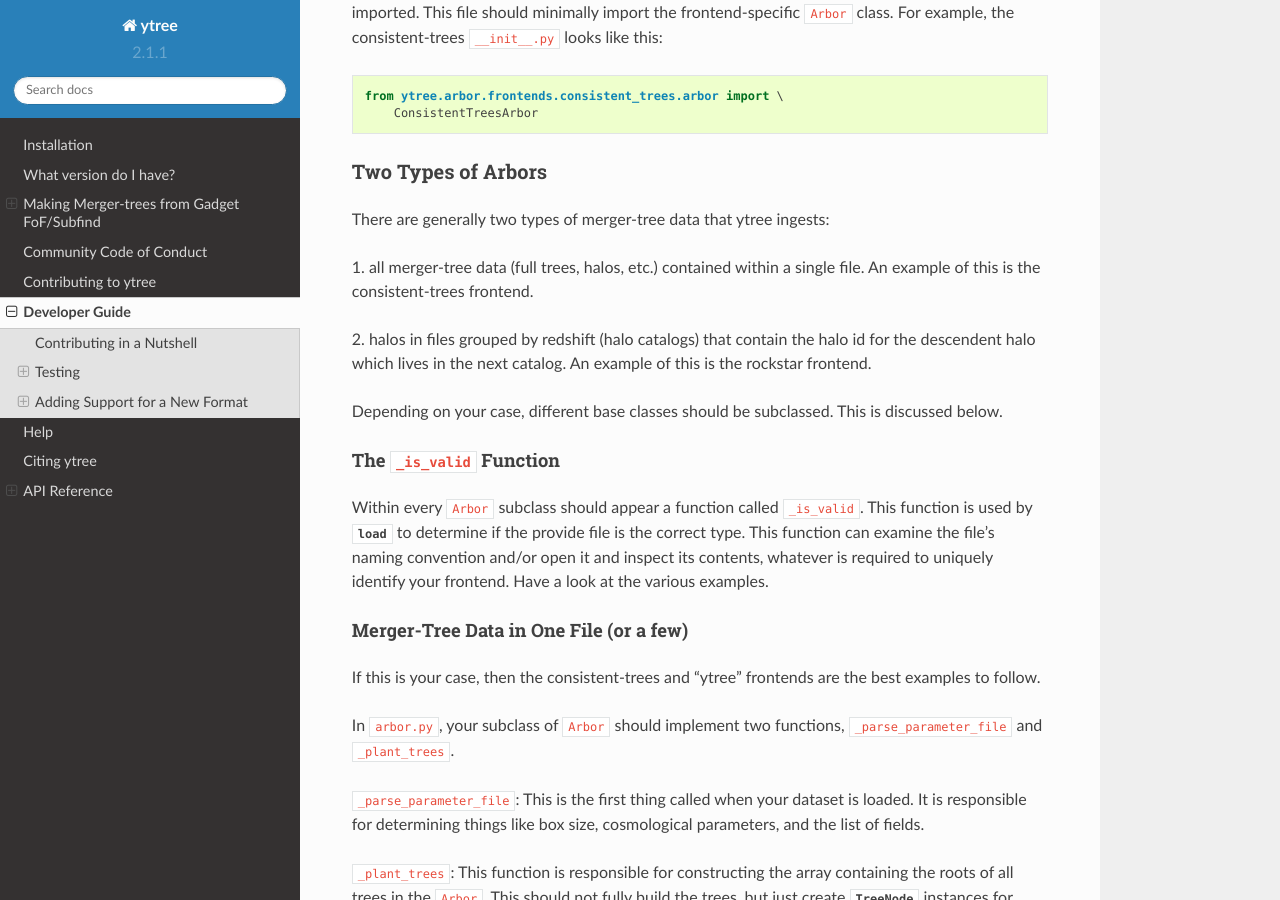
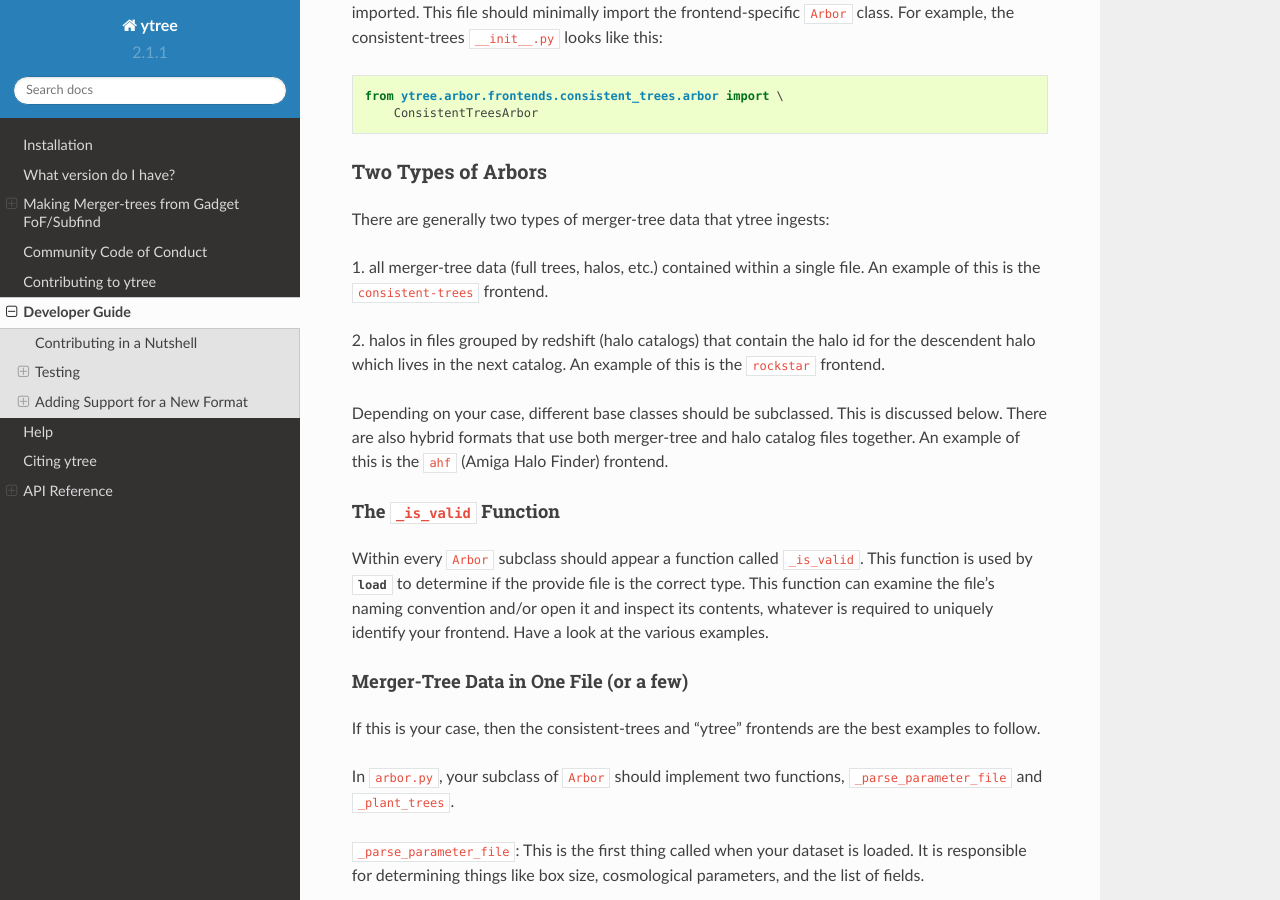
Before and after one commit to ytree-project/treefarm, a Sphinx documentation site: the page built from doc/source/Developing.rst, in a window 1280 px wide and 900 px high, scrolled down 2442 px. Built offline with Sphinx 7.4.7 and the Read the Docs theme 2.0.0, drawn with Linux system fonts in a browser that asks for light colours; pages that are not in the unit, such as notebooks, are missing from menus.

Commit message:
Add mention of hybrid frontend types to docs.

```diff
--- a/doc/source/Developing.rst
+++ b/doc/source/Developing.rst
@@ -147,14 +147,16 @@ There are generally two types of merger-tree data that ytree
 ingests:
 
 1. all merger-tree data (full trees, halos, etc.) contained within
-a single file.  An example of this is the consistent-trees frontend.
+a single file.  An example of this is the ``consistent-trees`` frontend.
 
 2. halos in files grouped by redshift (halo catalogs) that contain
 the halo id for the descendent halo which lives in the next catalog.
-An example of this is the rockstar frontend.
+An example of this is the ``rockstar`` frontend.
 
 Depending on your case, different base classes should be subclassed.
-This is discussed below.
+This is discussed below. There are also hybrid formats that use
+both merger-tree and halo catalog files together. An example of this
+is the ``ahf`` (Amiga Halo Finder) frontend.
 
 The ``_is_valid`` Function
 ##########################
```
